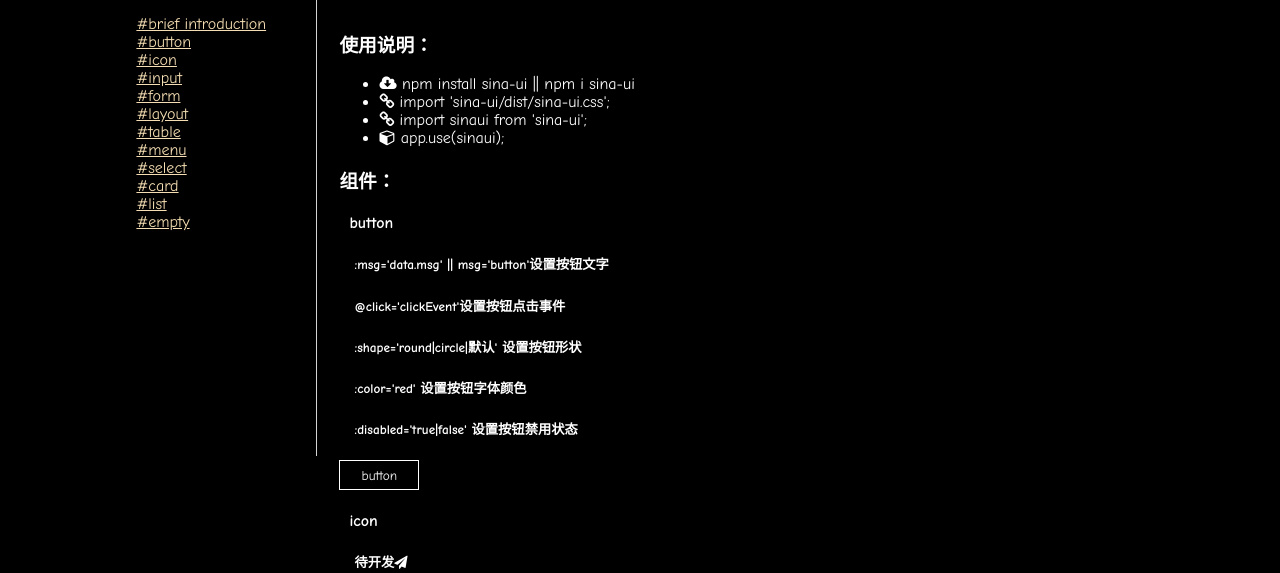
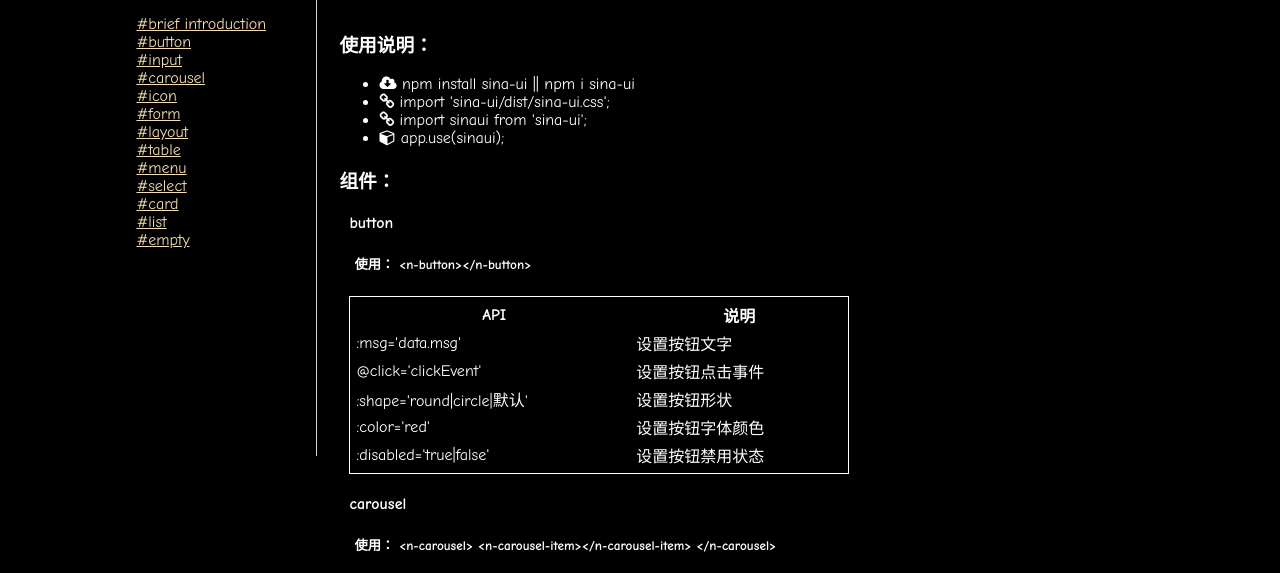
Before and after one commit to h-sina/UI-Documentation, a plain HTML site: page index.html in a window 1280 px wide. Shown: the part 316-889 px from the top of the page. Drawn offline with nearby package versions, Linux system fonts and the light colour scheme.

Commit message:
轮播图

```diff
--- /dev/null
+++ b/css/table.css
@@ -0,0 +1,6 @@
+table {
+  border: 1px solid #fff;
+  width: 500px;
+  padding: 3px;
+  margin-left: 10px;
+}
--- a/index.html
+++ b/index.html
@@ -8,6 +8,8 @@
 	<link rel="shortcut icon" href="./images/myicon.svg">
 	<link rel="stylesheet" href="./css/style.css" />
 	<link rel="stylesheet" href="./css/button.css" />
+	<link rel="stylesheet" href="./css/table.css" />
+
 	<link rel="stylesheet" href="./font-awesome-4.7.0/css/font-awesome.min.css">
 	<script src="https://cdn.jsdelivr.net/npm/vue@2"></script>
 	<script src="./js/button.js" defer></script>
@@ -45,8 +47,9 @@
 			<h3><i class="fa fa-bookmark-o" aria-hidden="true"></i> Context</h3>
 			<a href='#introduction'>#brief introduction</a>
 			<a href='#button'>#button</a>
+			<a href='#input'>#input</a>
+			<a href='#carousel'>#carousel</a>
 			<a href='#icon'>#icon</a>
-			<a href='#input'>#input</a>
 			<a href='#form'>#form</a>
 			<a href='#layout'>#layout</a>
 			<a href='#table'>#table</a>
@@ -74,21 +77,64 @@
 				<h3> 组件：</h3>
 				<!-- button -->
 				<h4 id="button">button</h4>
+				<!-- <div id="app">
+					<my-button msg="button"></my-button>
+				</div> -->
+				<h5>使用：
+					&lt;n-button&gt;&lt;/n-button&gt;
+				</h5>
+				<table>
+					<tr>
+						<th>API</th>
+						<th>说明</th>
+					</tr>
+					<tr>
+						<td>:msg='data.msg'</td>
+						<td>设置按钮文字</td>
+					</tr>
+					<tr>
+						<td>@click='clickEvent'</td>
+						<td>设置按钮点击事件</td>
+					</tr>
+					<tr>
+						<td>:shape='round|circle|默认'</td>
+						<td>设置按钮形状</td>
+					</tr>
+					<tr>
+						<td>:color='red'</td>
+						<td>设置按钮字体颜色</td>
+					</tr>
+					<tr>
+						<td>:disabled='true|false'</td>
+						<td>设置按钮禁用状态</td>
+					</tr>
+				</table>
+				<!-- button -->
 
-				<h5>:msg='data.msg' || msg='button'设置按钮文字</h5>
-
-				<h5>@click='clickEvent'设置按钮点击事件</h5>
-
-				<h5>:shape='round|circle|默认' 设置按钮形状</h5>
-
-				<h5>:color='red' 设置按钮字体颜色</h5>
-
-				<h5>:disabled='true|false' 设置按钮禁用状态</h5>
-
-				<div id="app">
-					<my-button msg="button"></my-button>
-				</div>
-				<!-- button -->
+				<!-- carousel -->
+				<h4 id="carousel">carousel</h4>
+				<h5>使用：
+					&lt;n-carousel&gt; &lt;n-carousel-item&gt;&lt;/n-carousel-item&gt; &lt;/n-carousel&gt;
+				</h5>
+				<table>
+					<tr>
+						<th>API</th>
+						<th>说明</th>
+					</tr>
+					<tr>
+						<td>:width='width（500px）'</td>
+						<td>设置宽度</td>
+					</tr>
+					<tr>
+						<td>:height='height（200px）'</td>
+						<td>设置高度</td>
+					</tr>
+					<tr>
+						<td>:speed='speed（1/2/3）'</td>
+						<td>设置走马灯转换速度</td>
+					</tr>
+				</table>
+				<!-- carousel -->
 
 				<!-- icon -->
 				<h4 id="icon">icon</h4>
@@ -153,7 +199,7 @@
 			</div>
 		</div>
 		<div class="arrow" style="position: fixed;bottom: 80px;right: 200px;cursor: pointer;display: none;">
-			<a href="#top"><i class="fa fa-arrow-circle-up fa-3x" aria-hidden="true"></i></a>
+			<a href="#top"><i class="fa fa-angle-double-up fa-3x" aria-hidden="true"></i></a>
 		</div>
 	</div>
 
```
